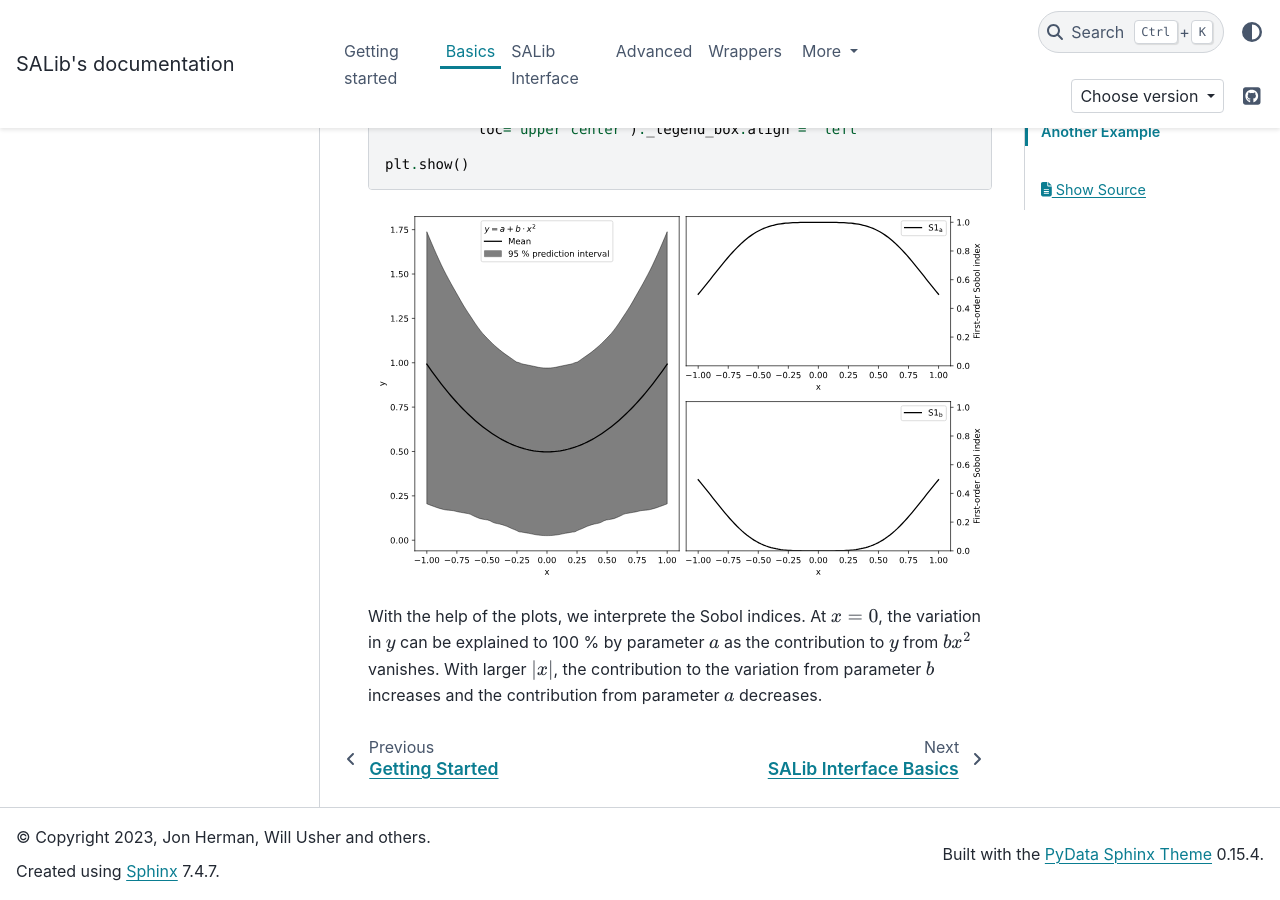
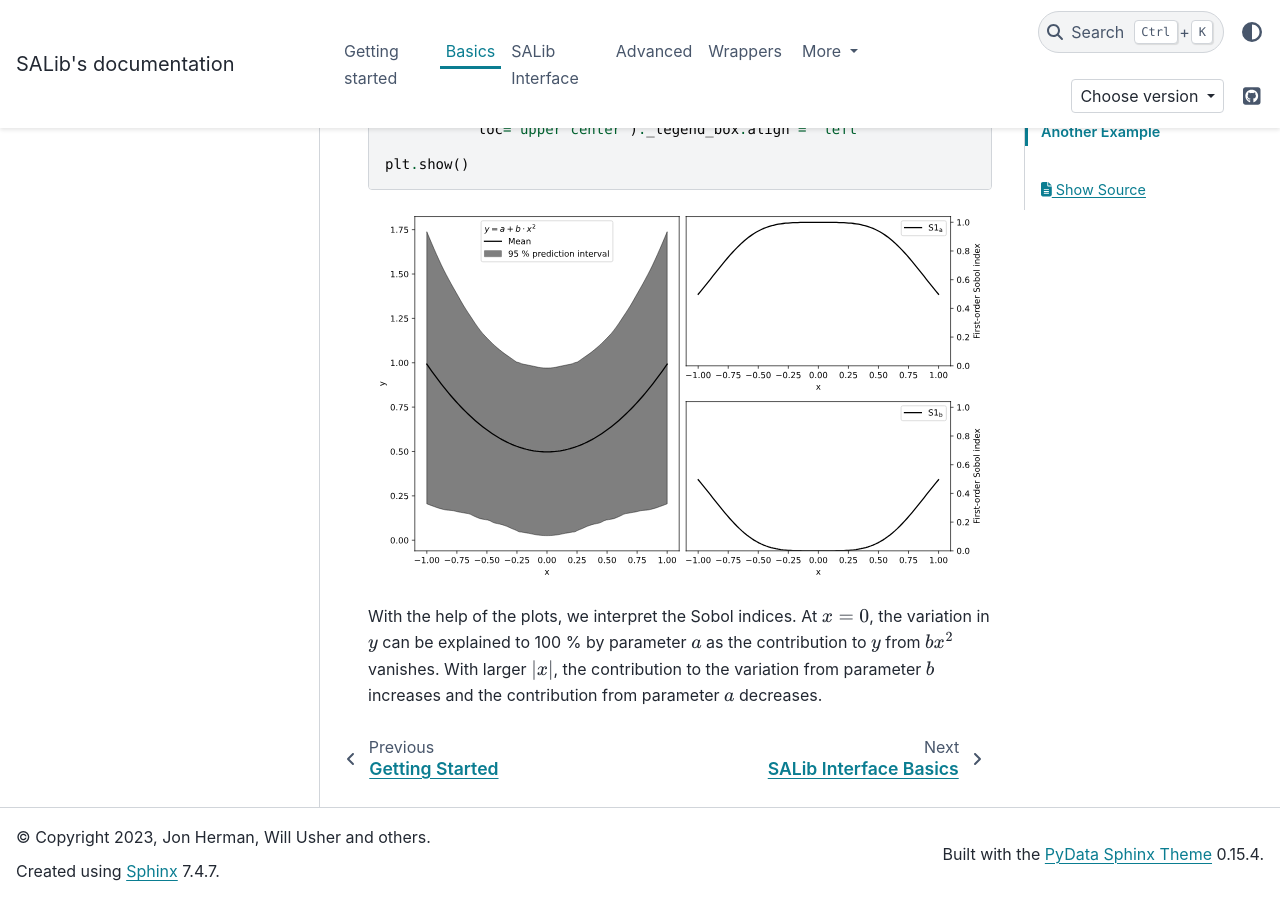
Before and after one commit to SALib/SALib, a Sphinx documentation site: the page built from docs/user_guide/basics.rst, in a window 1280 px wide and 900 px high, scrolled down 6667 px. Built offline with Sphinx 7.4.7 and the PyData theme 0.15.4, drawn with Linux system fonts in a browser that asks for light colours; pages that are not in the unit, such as notebooks, are missing from menus; the version number could not be read and is left out; comment, search, counter and statistics services are not loaded; some of the changed text lies outside the part shown.

Commit message:
fix typos, math functions, and markdown syntax

```diff
--- a/CITATIONS.rst
+++ b/CITATIONS.rst
@@ -66,7 +66,7 @@
 Blogs
 ~~~~~
 
-* `Sensitivity Analyis in Python <http://www.perrygeo.com/sensitivity-analysis-in-python.html>`_
+* `Sensitivity Analysis in Python <http://www.perrygeo.com/sensitivity-analysis-in-python.html>`_
 * `Sensitivity Analysis with SALib <http://keyboardscientist.weebly.com/blog/sensitivity-analysis-with-salib>`_
 * `Running Sobol using SALib <https://waterprogramming.wordpress.com/2013/08/05/running-sobol-sensitivity-analysis-using-salib/>`_
 * `Extensions of SALib for more complex sensitivity analyses <https://waterprogramming.wordpress.com/2014/02/11/extensions-of-salib-for-more-complex-sensitivity-analyses/>`_
--- a/README.rst
+++ b/README.rst
@@ -220,7 +220,7 @@
 Blogs
 ~~~~~
 
-* `Sensitivity Analyis in Python <http://www.perrygeo.com/sensitivity-analysis-in-python.html>`_
+* `Sensitivity Analysis in Python <http://www.perrygeo.com/sensitivity-analysis-in-python.html>`_
 * `Sensitivity Analysis with SALib <http://keyboardscientist.weebly.com/blog/sensitivity-analysis-with-salib>`_
 * `Running Sobol using SALib <https://waterprogramming.wordpress.com/2013/08/05/running-sobol-sensitivity-analysis-using-salib/>`_
 * `Extensions of SALib for more complex sensitivity analyses <https://waterprogramming.wordpress.com/2014/02/11/extensions-of-salib-for-more-complex-sensitivity-analyses/>`_
--- a/docs/user_guide/basics.rst
+++ b/docs/user_guide/basics.rst
@@ -60,7 +60,7 @@
 
 .. math::
 
-    f(x) = sin(x_1) + a sin^2(x_2) + b x_3^4 sin(x_1)
+    f(x) = \sin(x_1) + a \sin^2(x_2) + b x_3^4 \sin(x_1)
 
 Importing SALib
 ~~~~~~~~~~~~~~~
@@ -333,7 +333,7 @@
     :width: 800
     :align: center
 
-With the help of the plots, we interprete the Sobol indices. At
+With the help of the plots, we interpret the Sobol indices. At
 :math:`x=0`, the variation in :math:`y` can be explained to 100 % by
 parameter :math:`a` as the contribution to :math:`y` from :math:`b
 x^2` vanishes. With larger :math:`|x|`, the contribution to the
--- a/docs/user_guide/basics_with_interface.rst
+++ b/docs/user_guide/basics_with_interface.rst
@@ -18,7 +18,7 @@
 
 .. math::
 
-    f(x) = sin(x_1) + a sin^2(x_2) + b x_3^4 sin(x_1)
+    f(x) = \sin(x_1) + a \sin^2(x_2) + b x_3^4 \sin(x_1)
 
 
 The ProblemSpec Interface
@@ -551,7 +551,7 @@
     :align: center
 
 
-With the help of the plots, we interprete the Sobol indices. At
+With the help of the plots, we interpret the Sobol indices. At
 :math:`x=0`, the variation in :math:`y` can be explained to 100 % by
 parameter :math:`a` as the contribution to :math:`y` from :math:`b
 x^2` vanishes. With larger :math:`|x|`, the contribution to the
```
Also changed, not shown: CONTRIBUTING.md (+27 -23 lines), 5 other files.
